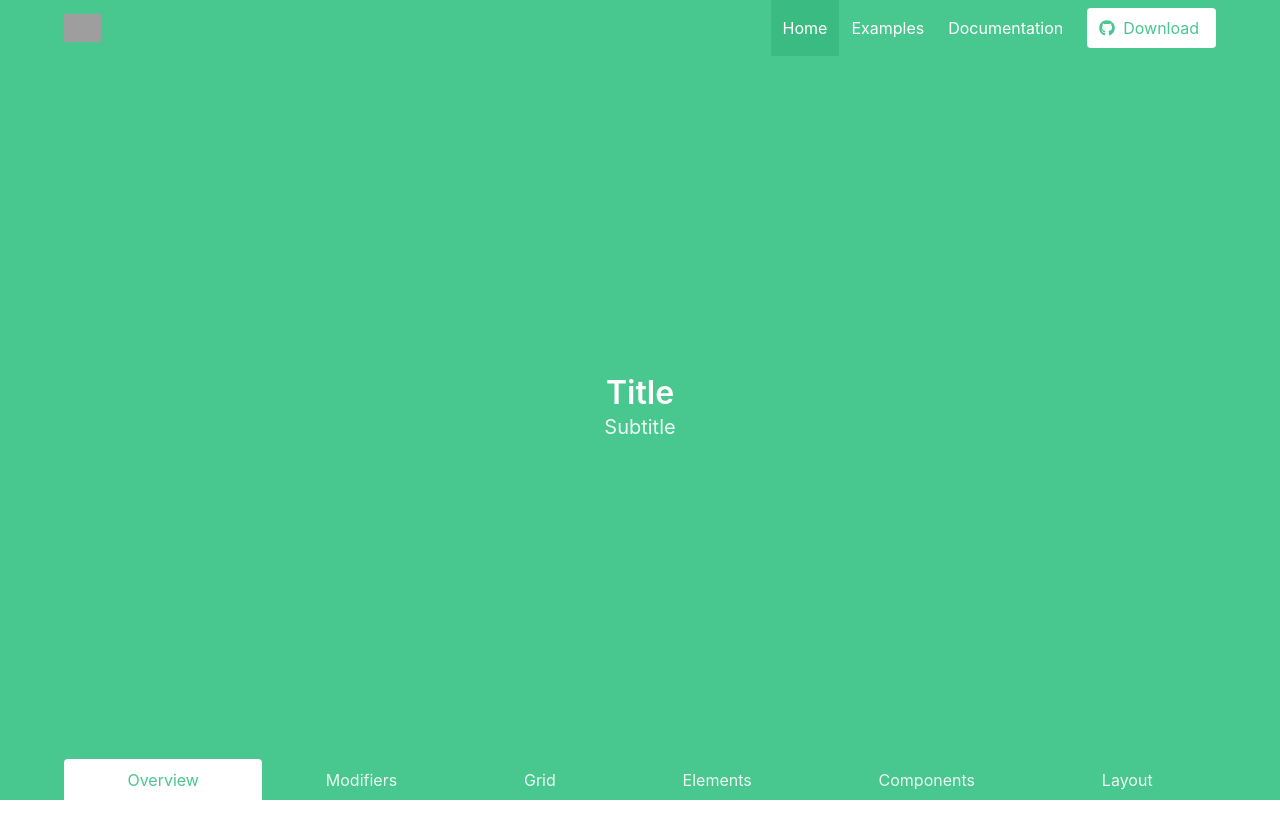
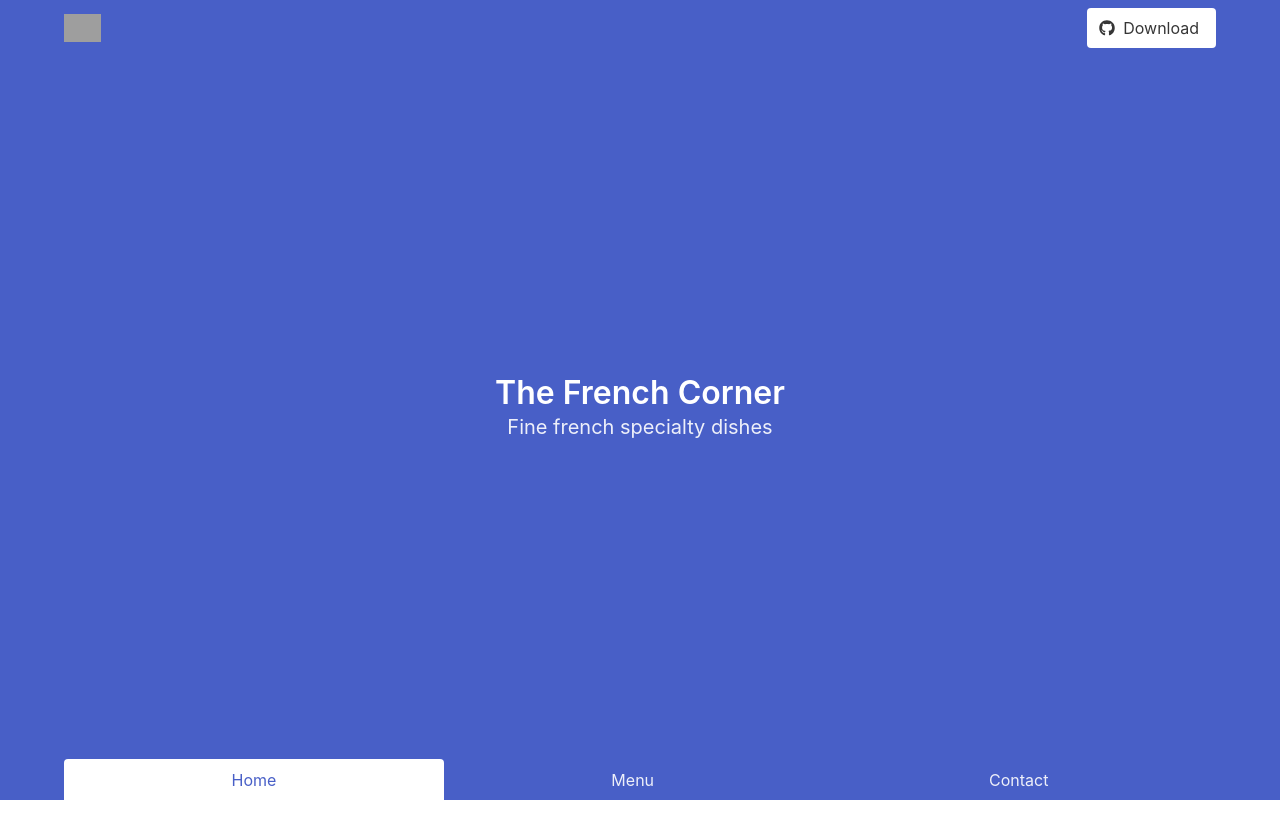
Before and after one commit to mariobarrioss/restaurant-page, a website built with webpack: page dist/index.html in a window 1280 px wide. After the commit the page ends 800 px from the top, so only its background shows below. Built offline with nearby package versions, Linux system fonts and the light colour scheme; grey boxes are pictures that could not be loaded.

Commit message:
Add layout styling

```diff
--- a/dist/index.html
+++ b/dist/index.html
@@ -8,7 +8,8 @@
     <script defer src="https://use.fontawesome.com/releases/v5.14.0/js/all.js"></script>
   </head>
   <body>
-    <section class="hero is-success is-fullheight">
+    <div id="content">
+      <section class="hero is-link is-fullheight">
         <!-- Hero head: will stick at the top -->
         <div class="hero-head">
           <header class="navbar">
@@ -25,17 +26,8 @@
               </div>
               <div id="navbarMenuHeroC" class="navbar-menu">
                 <div class="navbar-end">
-                <a class="navbar-item is-active">
-                  Home
-                </a>
-                <a class="navbar-item">
-                  Examples
-                </a>
-                <a class="navbar-item">
-                  Documentation
-                </a>
                   <span class="navbar-item">
-                  <a class="button is-success is-inverted">
+                    <a class="button is-dark is-inverted">
                       <span class="icon">
                         <i class="fab fa-github"></i>
                       </span>
@@ -52,10 +44,10 @@
         <div class="hero-body">
           <div class="container has-text-centered">
             <h1 class="title">
-            Title
+              The French Corner
             </h1>
             <h2 class="subtitle">
-            Subtitle
+              Fine french specialty dishes
             </h2>
           </div>
         </div>
@@ -65,24 +57,16 @@
           <nav class="tabs is-boxed is-fullwidth">
             <div class="container">
               <ul>
-              <li class="is-active"><a>Overview</a></li>
-              <li><a>Modifiers</a></li>
-              <li><a>Grid</a></li>
-              <li><a>Elements</a></li>
-              <li><a>Components</a></li>
-              <li><a>Layout</a></li>
+                <li class="is-active"><a>Home</a></li>
+                <li><a>Menu</a></li>
+                <li><a>Contact</a></li>
               </ul>
             </div>
           </nav>
         </div>
       </section>
 
-    <section class="section">
-      <div class="container">
-        <div id="content">
     </div>
-      </div>
-    </section>
 
     <script src="main.js"></script>
   </body>
```
Lines whose indentation alone changed are shown as unchanged.
